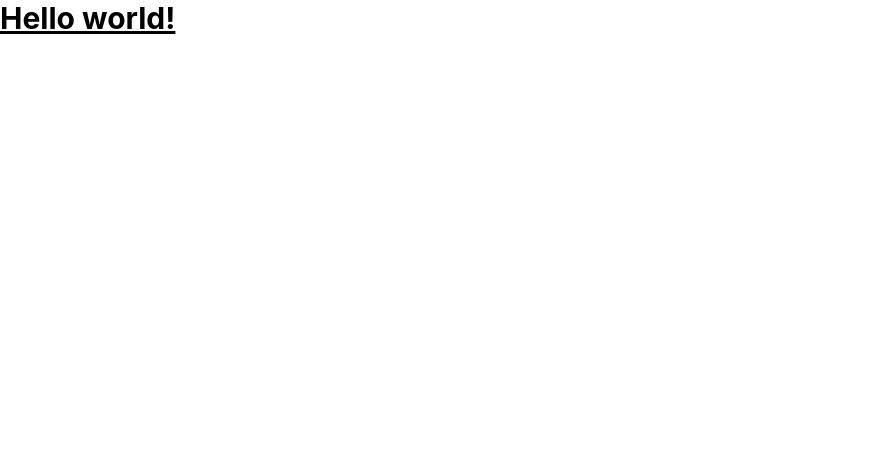
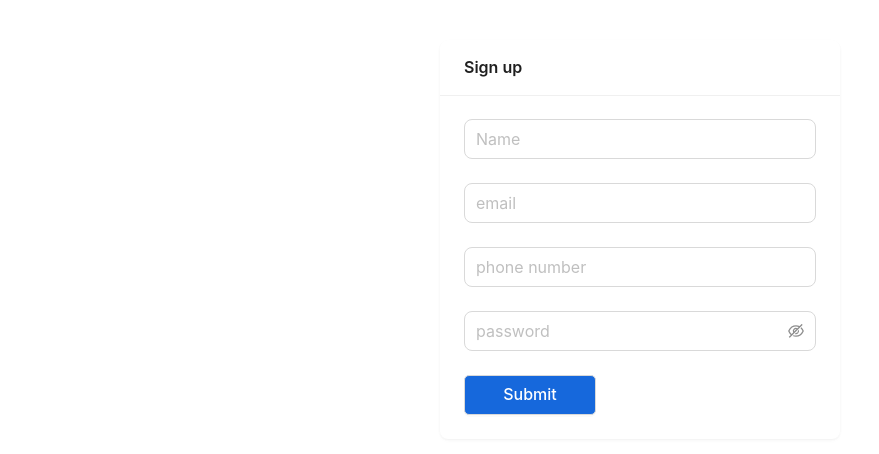
Before and after one commit to Dreezy305/User-management-FE, a React (Create React App) app: page / in a window 1280 px wide. Shown: the top 454 px of the page, without its empty margins (0-879 px from the left). Built offline with nearby package versions, Linux system fonts and the light colour scheme.

Commit message:
ant design, tailwind, axios, react-query

```diff
--- a/package.json
+++ b/package.json
@@ -10,9 +10,11 @@
     "@types/node": "^16.18.14",
     "@types/react": "^18.0.28",
     "@types/react-dom": "^18.0.11",
+    "antd": "^5.3.0",
     "axios": "^1.3.4",
     "react": "^18.2.0",
     "react-dom": "^18.2.0",
+    "react-router-dom": "^6.9.0",
     "react-scripts": "5.0.1",
     "typescript": "^4.9.5",
     "web-vitals": "^2.1.4"
--- a/src/App.css
+++ b/src/App.css
@@ -28,6 +28,13 @@
   color: #61dafb;
 }
 
+.absoluteCenterY {
+  position: absolute;
+  top: 50%;
+  left: 50%;
+  transform: translate(-50%, -50%);
+}
+
 @keyframes App-logo-spin {
   from {
     transform: rotate(0deg);
--- a/src/App.tsx
+++ b/src/App.tsx
@@ -1,10 +1,31 @@
-import React from "react";
+import { Spin } from "antd";
+import React, { Suspense } from "react";
+import { BrowserRouter as Router, Route, Routes } from "react-router-dom";
 import "./App.css";
+import Profile from "./screens/Profile";
+import SignUp from "./screens/SignUp";
+import Transaction from "./screens/Transaction";
 
 function App() {
   return (
-    <div className="">
-      <h1 className="text-3xl font-bold underline">Hello world!</h1>
+    <div className="" role={"application"}>
+      <Suspense
+        fallback={
+          <div className="absoluteCenterY">
+            <div className="">
+              <Spin size="large" tip={"Loading..."} />
+            </div>
+          </div>
+        }
+      >
+        <Router>
+          <Routes>
+            <Route path="/" element={<SignUp />} />
+            <Route path="/profile" element={<Profile />} />
+            <Route path="/transaction" element={<Transaction />} />
+          </Routes>
+        </Router>
+      </Suspense>
     </div>
   );
 }
--- /dev/null
+++ b/src/screens/Profile.tsx
@@ -0,0 +1,46 @@
+import { Button, Card, Col, Row } from "antd";
+import React from "react";
+
+function Profile(): JSX.Element {
+  return (
+    <Card
+      title="User Profile"
+      bordered={false}
+      style={{ width: "80%" }}
+      className="mx-auto mt-10 shadow-md"
+    >
+      <Row>
+        <Col span={12}>
+          <div className="">Name</div>
+          <div className="">Email</div>
+          <div className="">Phone</div>
+          <div className="">Payment ID</div>
+          <Button
+            type="default"
+            style={{
+              height: "40px",
+              borderRadius: "5px",
+              textAlign: "center",
+              background: "#1668dc",
+              fontWeight: 500,
+              color: "#fff",
+              textDecoration: "capitalize",
+              width: "auto",
+            }}
+            htmlType="submit"
+            size="large"
+            className="float-right"
+          >
+            Generate Payment ID
+          </Button>
+        </Col>
+        <Col span={12} title="Transaction History">
+          <div>Incoming Transactions</div>
+          <div>Outgoing Transactions</div>
+        </Col>
+      </Row>
+    </Card>
+  );
+}
+
+export default Profile;
--- /dev/null
+++ b/src/screens/SignUp.tsx
@@ -0,0 +1,74 @@
+import { Button, Card, Form, Input } from "antd";
+import React from "react";
+import { useNavigate } from "react-router-dom";
+
+function SIgnUp(): JSX.Element {
+  const navigate = useNavigate();
+  const onFinish = (value: object) => {
+    console.log(value);
+    navigate("/profile");
+  };
+  return (
+    <Card
+      title="Sign up"
+      bordered={false}
+      style={{ width: 400 }}
+      className="mx-auto mt-10 shadow-md"
+    >
+      <Form
+        layout="vertical"
+        autoComplete="off"
+        onFinish={onFinish}
+        size="large"
+      >
+        <Form.Item
+          name="name"
+          rules={[{ required: true, message: "Please input your name" }]}
+        >
+          <Input placeholder="Name" />
+        </Form.Item>
+        <Form.Item
+          name="email"
+          rules={[{ required: true, message: "Please input your email" }]}
+        >
+          <Input placeholder="email" />
+        </Form.Item>
+        <Form.Item
+          name="phoneNumber"
+          rules={[
+            { required: true, message: "Please input your phone number" },
+          ]}
+        >
+          <Input placeholder="phone number" />
+        </Form.Item>
+
+        <Form.Item
+          name="password"
+          rules={[{ required: true, message: "Please input your password!" }]}
+        >
+          <Input.Password placeholder="password" />
+        </Form.Item>
+
+        <Button
+          type="default"
+          style={{
+            height: "40px",
+            borderRadius: "5px",
+            textAlign: "center",
+            background: "#1668dc",
+            fontWeight: 500,
+            color: "#fff",
+            textDecoration: "capitalize",
+            width: "132px",
+          }}
+          htmlType="submit"
+          size="large"
+        >
+          Submit
+        </Button>
+      </Form>
+    </Card>
+  );
+}
+
+export default SIgnUp;
--- /dev/null
+++ b/src/screens/Transaction.tsx
@@ -0,0 +1,7 @@
+import React from "react";
+
+function Transaction() {
+  return <div>Transaction</div>;
+}
+
+export default Transaction;
```
Also changed, not shown: 1 other file (tests, documents, lock files or other folders).
